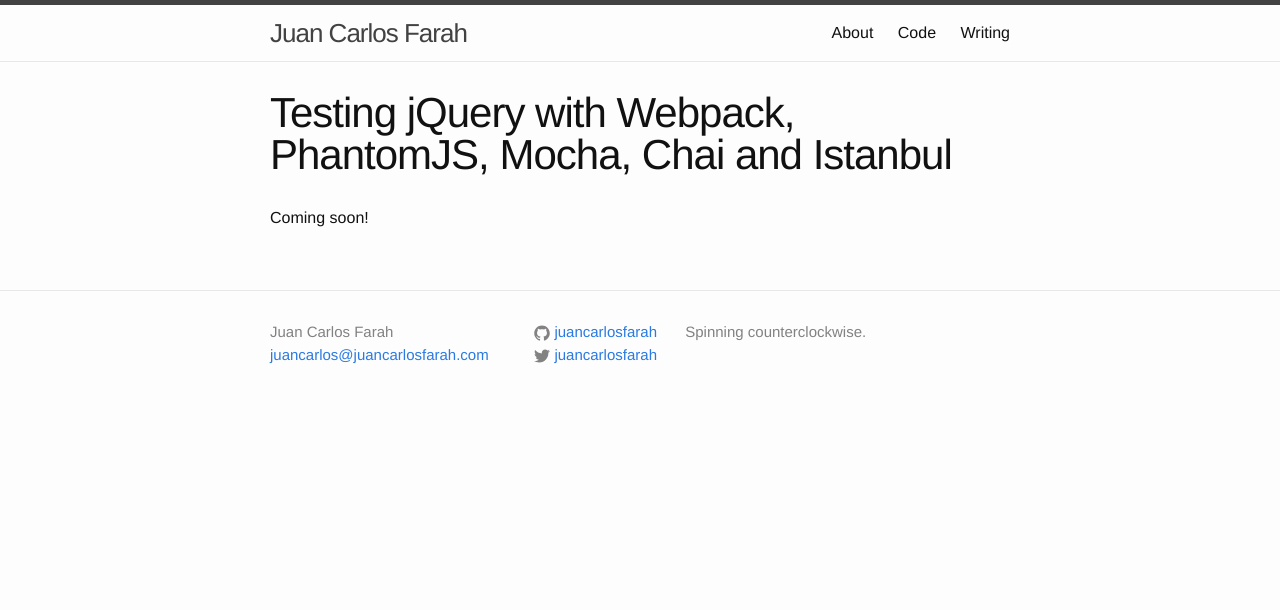
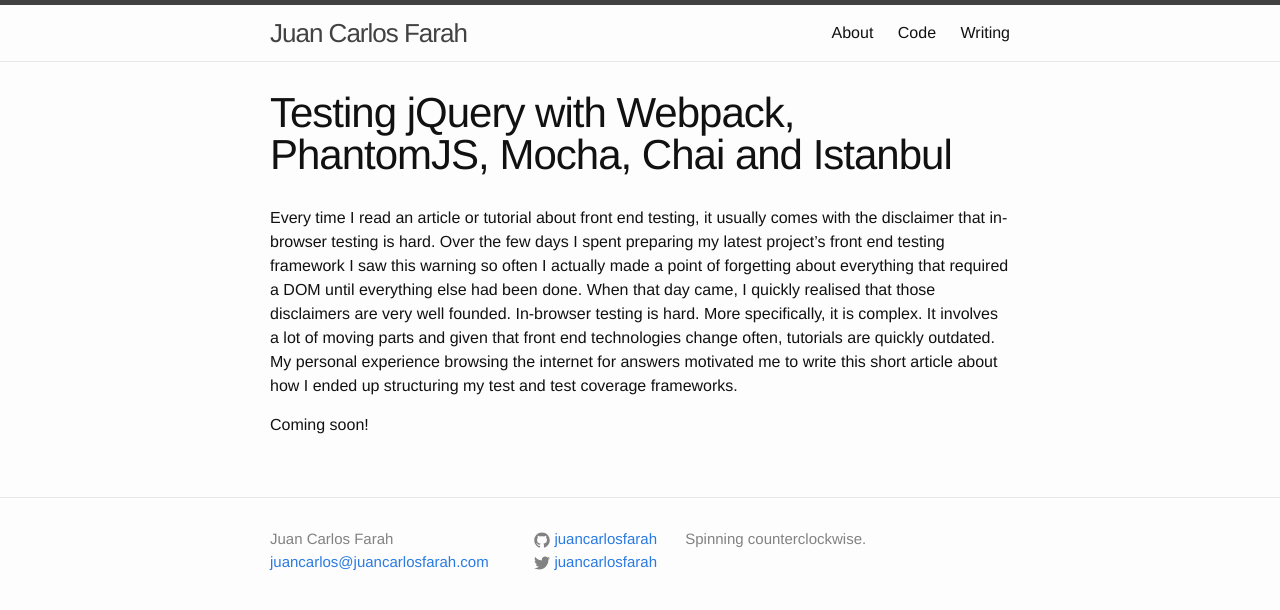
Before and after one commit to juancarlosfarah/web, a Jekyll site: the page built from code/qa/testing-jquery-with-webpack-phantomjs-mocha-chai-and-istanbul.md, in a window 1280 px wide. Shown: the top 610 px of the page. Built offline with Jekyll 4.4.1, drawn with Linux system fonts in a browser that asks for light colours.

Commit message:
Introduction to article about testing.

```diff
--- a/code/qa/testing-jquery-with-webpack-phantomjs-mocha-chai-and-istanbul.md
+++ b/code/qa/testing-jquery-with-webpack-phantomjs-mocha-chai-and-istanbul.md
@@ -4,4 +4,16 @@
 permalink: /code/qa/testing-jquery-with-webpack-phantomjs-mocha-chai-and-istanbul/
 ---
 
+Every time I read an article or tutorial about front end testing, it usually
+comes with the disclaimer that in-browser testing is hard. Over the few days
+I spent preparing my latest project's front end testing framework I saw this
+warning so often I actually made a point of forgetting about everything that
+required a DOM until everything else had been done. When that day came, I
+quickly realised that those disclaimers are very well founded. In-browser
+testing is hard. More specifically, it is complex. It involves a lot of moving
+parts and given that front end technologies change often, tutorials are quickly
+outdated. My personal experience browsing the internet for answers motivated me
+to write this short article about how I ended up structuring my test and test
+coverage frameworks.
+
 Coming soon!
```
